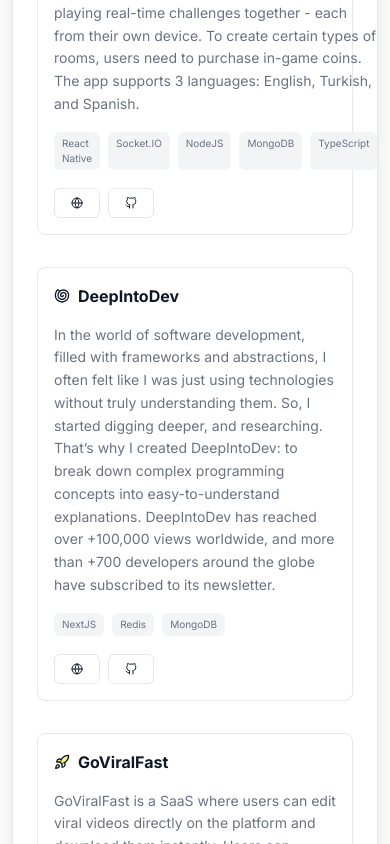
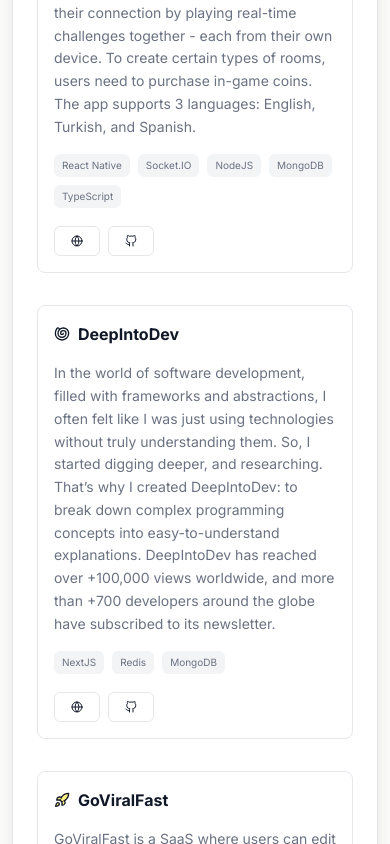
Before and after one commit to kaanmetep/portfolio, a Next.js app: page / in a window 390 px wide. Shown: the part 820-1664 px from the top of the page. Built offline with nearby package versions, Linux system fonts and the light colour scheme.

Commit message:
fix mobile ui

```diff
--- a/components/ProjectCard.jsx
+++ b/components/ProjectCard.jsx
@@ -31,7 +31,7 @@
           <p className="mt-4 leading-relaxed text-gray-500 dark:text-gray-300 text-sm lg:text-[15px]">
             {description}
           </p>
-          <ul className="flex gap-2 mt-4 text-gray-600 dark:text-gray-300 text-[10px] lg:text-xs">
+          <ul className="flex flex-wrap gap-2 mt-4 text-gray-600 dark:text-gray-300 text-[10px] lg:text-xs">
             {technologies?.map((technology) => (
               <li
                 key={technology}
```
